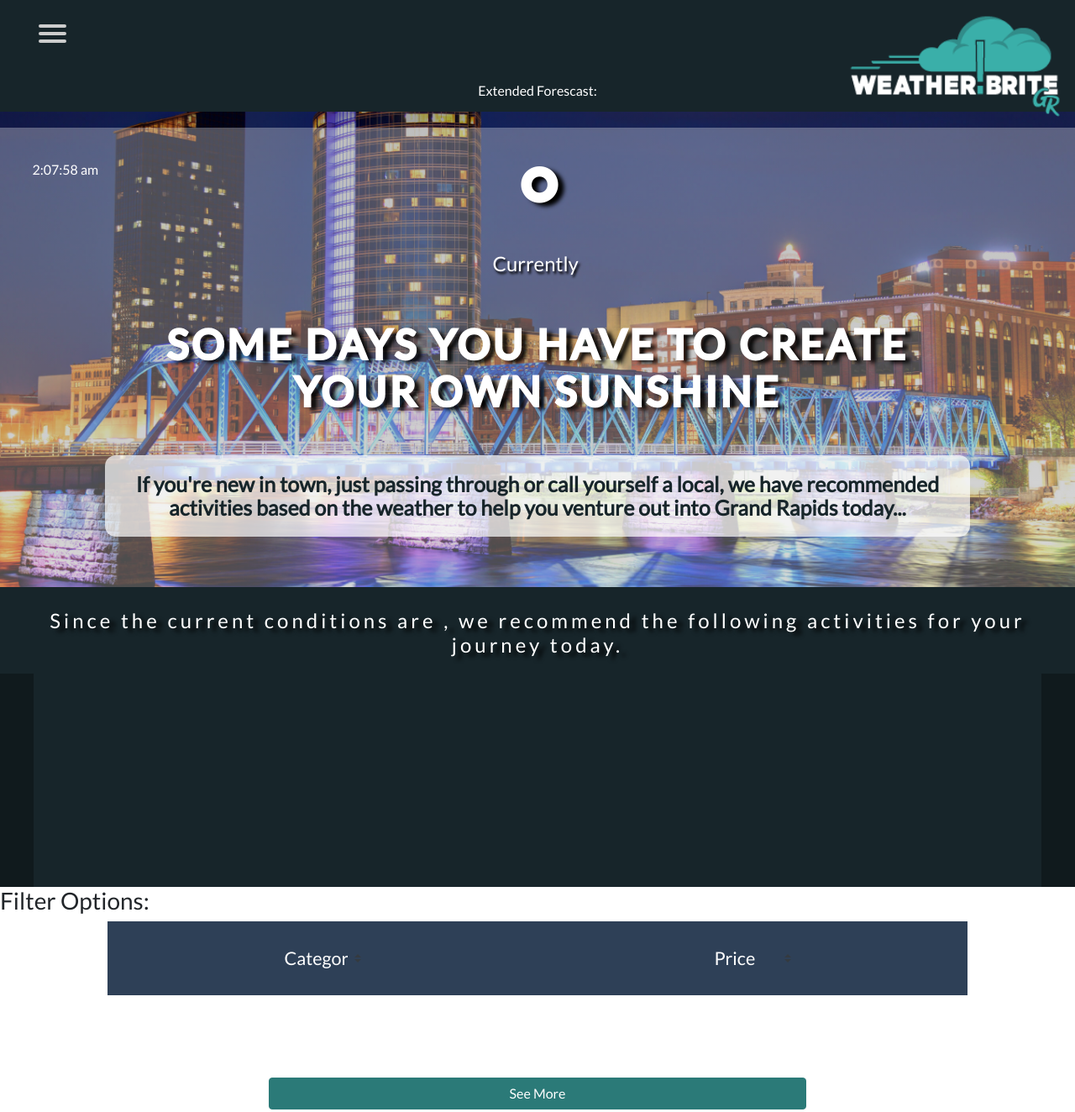
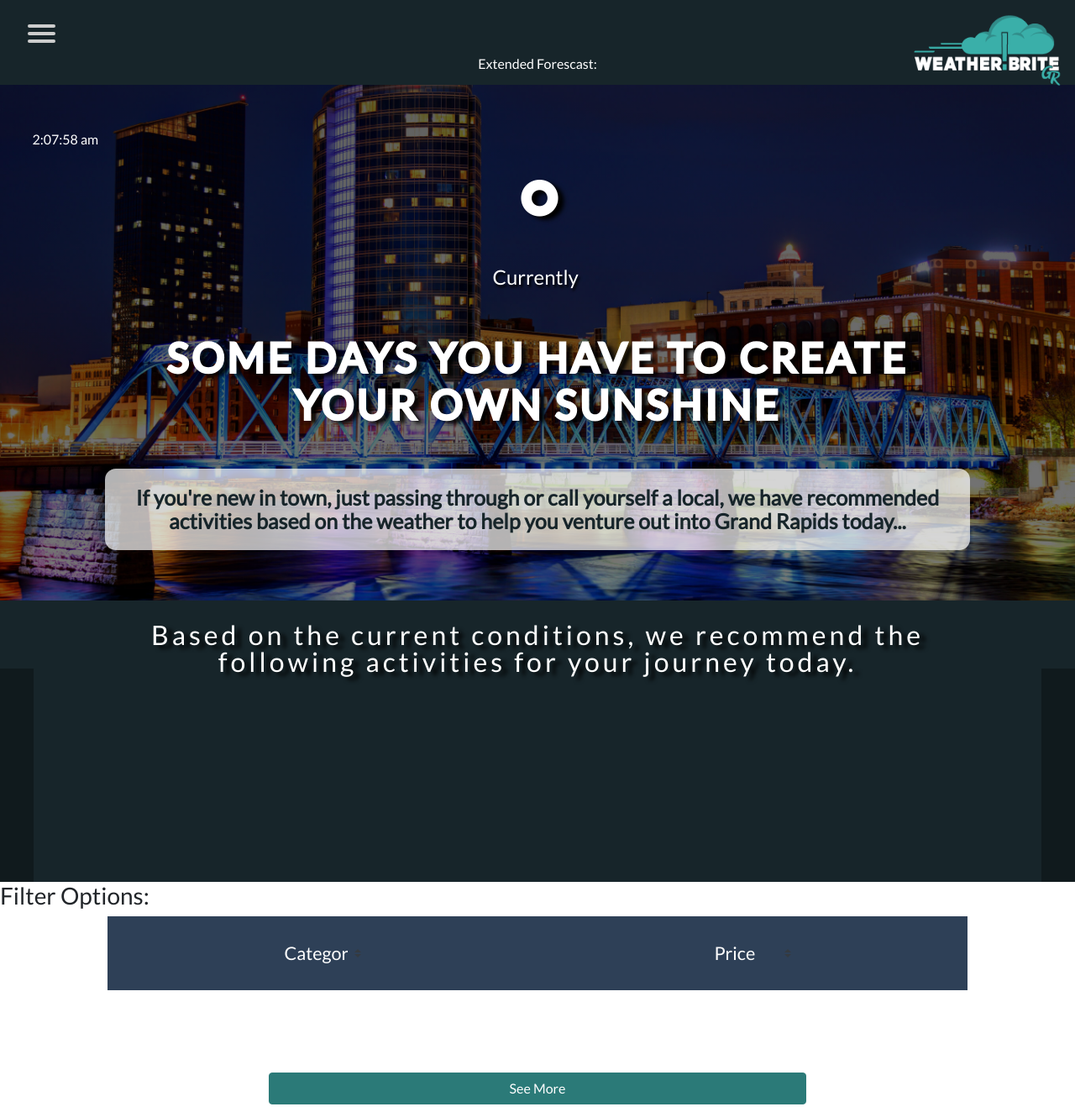
Before and after one commit to JessOtte/Grand-Circus-Front-End-Bootcamp-Final-Project___Flores_Morrissey_Otte, a website: page index.html in a window 1280 px wide. Shown: the top 1324 px of the page at 84% size. Drawn offline with nearby package versions, Linux system fonts and the light colour scheme; some packages are replaced by stand-ins of ours; no server answers; some icons are missing.

Commit message:
updated desktop styling on homepage

```diff
--- a/components/gr-events/grEvents.js
+++ b/components/gr-events/grEvents.js
@@ -1,7 +1,5 @@
 function GrEvents(EventService, $q, $scope) {
 	const ctrl = this;
-
-
 
 
 
@@ -269,7 +267,7 @@ ctrl.$onChanges = (changesObj) => {
       template: `
 
 <div id="gr-events">
-<h4 id="rec-events-title" class="welcome-message-title">Since the current conditions are {{$ctrl.weatherData.weather["0"].description}}, we recommend the following activities for your journey today.</h4>
+<h4 id="rec-events-title" class="welcome-message-title">Based on the current conditions, we recommend the following activities for your journey today.</h4>
 
 <div class="slider-frame">
 
--- a/styles.css
+++ b/styles.css
@@ -725,7 +725,7 @@ font-size: 1em;
  /* SLIDER STYLING */
 
  .slider-frame {
-  background-color: #17252A;
+  /* background-color: #17252A; */
   position: relative;
   margin: 0;
   overflow: hidden;
@@ -829,6 +829,14 @@ img.slider-img {
   color: #17252A;
   font-weight: 900;
   margin-bottom: -3px;
+}
+#gr-events {
+  background-color: #17252A;
+  text-align: center;
+  display: flex;
+  flex-direction: column;
+  align-items: center;
+  padding-top: 20px;
 }
 
 .gr-event-list-title-container {
@@ -960,9 +968,18 @@ img.slider-img {
 
 
 @media only screen and (min-width: 1200px) {
+  #current-time {
+    margin-top: 7vh;
+  }
+  #menuToggle {
+    left: 1vw;
+}
   #logo {
-    width: 20vw;
-  }
+    width: 14vw;
+}
+.extended {
+  margin-top: 2vh;
+}
   .forecast-result-container {
 
     justify-content: center;
@@ -1021,8 +1038,8 @@ img.slider-img {
 .weather-container {
   width: 100vw;
   color: #fff;
-  background-color: rgba(350,350, 350,.3);
-  margin-top: -81vh;
+  background-color: rgba(0,0,0,.4);
+  margin-top: -90vh;
   display: flex;
   padding: 20px;
   height: 100%;
@@ -1031,6 +1048,7 @@ img.slider-img {
 }
   .data {
     text-shadow: 7px 4px 5px black;
+    margin-top: 11vh;
   }
   #weather-conditions {
     font-size: 3vh;
@@ -1072,18 +1090,23 @@ img.slider-img {
     align-items: center;
 }
 #rec-events-title {
-  font-size: 3vh;
-  line-height: initial;
+  font-size: 4vh;
+  line-height: 4vh;
   font-weight: 500;
   background-color: #17252A;
   width: 100%;
   text-align: center;
   padding-top: 25px;
-  /* margin-bottom: -20px; */
+  margin-bottom: -20px;
+  width: 75%;
+  text-transform: inherit;
 }
-.slider-frame {
-  background-color: #17252A;
+#gr-events {
+  padding-top: 0px;
 }
+/* .slider-frame {
+  background-color: none;
+} */
 
   .hero{
     width:100vw;
```
